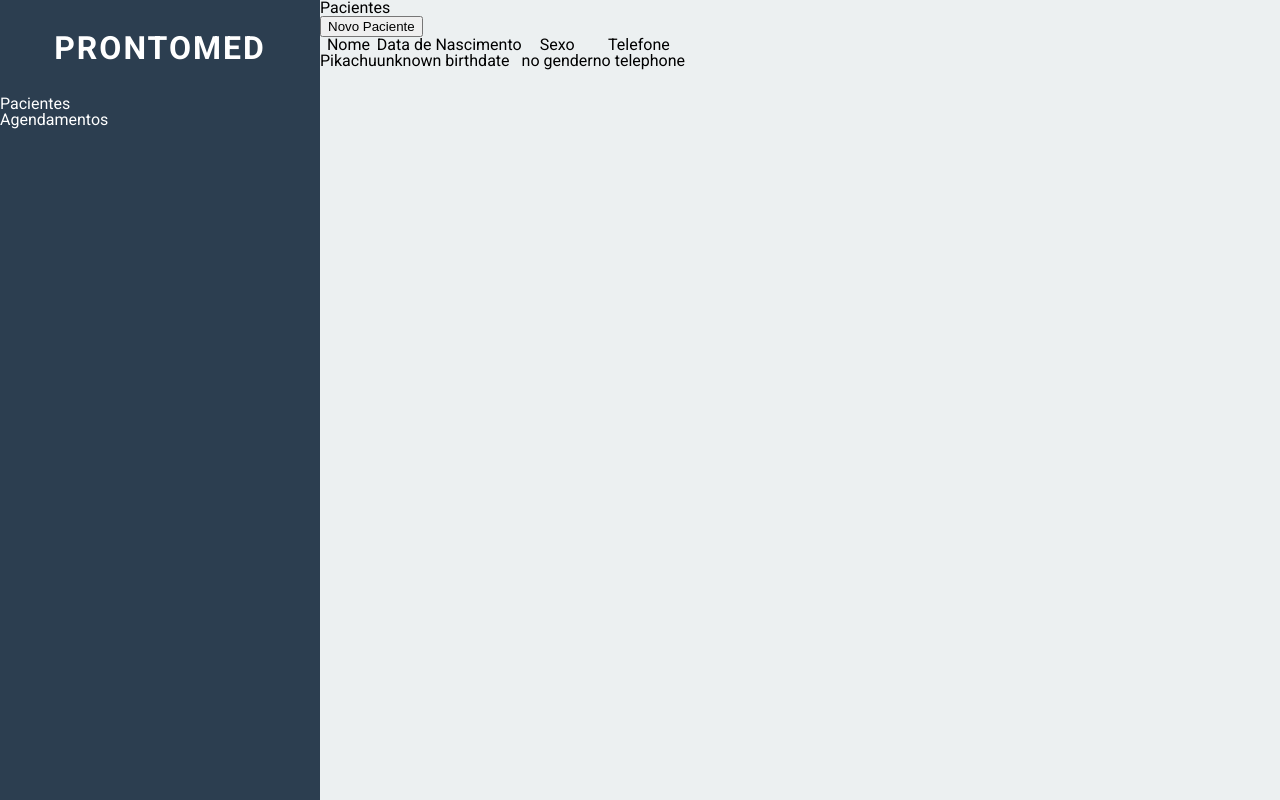
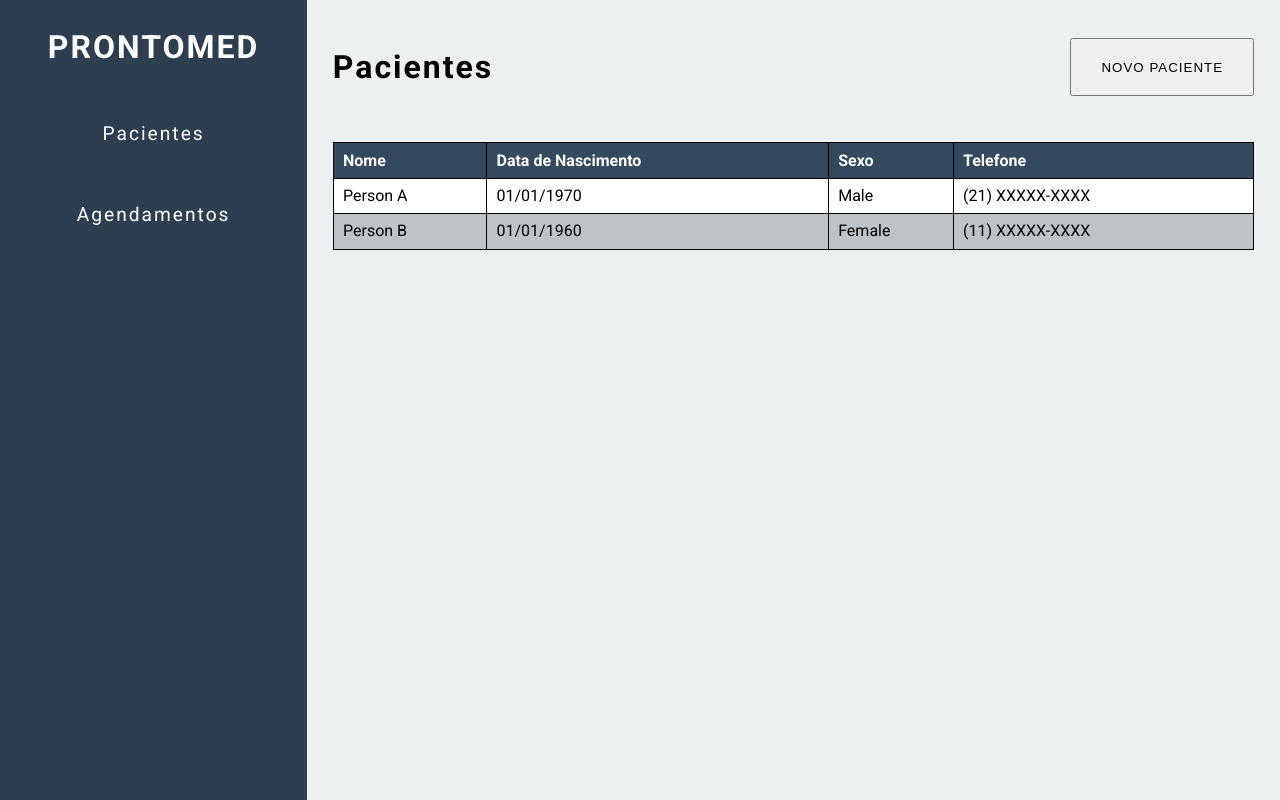
Before and after one commit to igorbalteiro/prontuario-eletronico, a React (Create React App) app in the folder prontuario-eletronico-web/: page / in a window 1280 px wide. Built offline with nearby package versions, Linux system fonts and the light colour scheme.

Commit message:
Add styles

```diff
--- a/prontuario-eletronico-web/src/App.css
+++ b/prontuario-eletronico-web/src/App.css
@@ -22,3 +22,20 @@
   letter-spacing: 2px;
   margin: 10% 0;
 }
+
+a {
+  text-decoration: none;
+  color: white;
+}
+
+.App-header-navigation {
+  display: flex;
+  flex-direction: column;
+  text-align: center;
+  letter-spacing: 2px;
+  font-size: 1.2rem;
+}
+
+.App-header-navigation a {
+  padding: 10% 0;
+}
--- a/prontuario-eletronico-web/src/App.tsx
+++ b/prontuario-eletronico-web/src/App.tsx
@@ -5,10 +5,16 @@ import Patients from './components/Patients/Patients';
 
 const patientsData = [
   {
-    name: 'Pikachu',
-    gender: 'no gender',
-    birthDate: 'unknown birthdate',
-    telephone: 'no telephone'
+    name: 'Person A',
+    gender: 'Male',
+    birthDate: '01/01/1970',
+    telephone: '(21) XXXXX-XXXX'
+  },
+  {
+    name: 'Person B',
+    gender: 'Female',
+    birthDate: '01/01/1960',
+    telephone: '(11) XXXXX-XXXX'
   }
 ];
 
@@ -17,12 +23,12 @@ function App() {
     <main className='App'>
       <header className='App-header'>
         <h1 className='App-header-title'>PRONTOMED</h1>
-        <h2>Pacientes</h2>
-        <h2>Agendamentos</h2>
+        <nav className='App-header-navigation'>
+          <a href='#'>Pacientes</a>
+          <a href='#'>Agendamentos</a>
+        </nav>
       </header>
-      <div>
-        <Patients patientsListData={patientsData} />
-      </div>
+      <Patients patientsListData={patientsData} />
     </main>
   );
 }
--- a/prontuario-eletronico-web/src/components/Patients/Patients.css
+++ b/prontuario-eletronico-web/src/components/Patients/Patients.css
@@ -0,0 +1,35 @@
+.Patients {
+  width: 75%;
+  padding: 3% 2%;
+}
+
+.Patients-header {
+  display: flex;
+  height: 8%;
+  justify-content: space-between;
+  align-items: center;
+}
+
+.Patients-header-title {
+  font-weight: bolder;
+  font-size: 2rem;
+  letter-spacing: 2px;
+}
+
+.Patients-header-button {
+  height: 100%;
+  width: 20%;
+  cursor: pointer;
+  text-transform: uppercase;
+  letter-spacing: 1px;
+  font-weight: normal;
+
+  transition: all .2s ease;
+}
+
+.Patients-header-button:hover {
+  color: white;
+  background-color: black;
+
+  transition: all .2s ease;
+}
--- a/prontuario-eletronico-web/src/components/Patients/Patients.tsx
+++ b/prontuario-eletronico-web/src/components/Patients/Patients.tsx
@@ -14,8 +14,8 @@ const Patients = ({ patientsListData }) => {
   return (
     <section className='Patients'>
       <div className='Patients-header'>
-        <h3>Pacientes</h3>
-        <button>Novo Paciente</button>
+        <h3 className='Patients-header-title'>Pacientes</h3>
+        <button className='Patients-header-button'>Novo Paciente</button>
       </div>
       {displayPatientsList()}
     </section>
--- a/prontuario-eletronico-web/src/components/PatientsList/PatientsList.css
+++ b/prontuario-eletronico-web/src/components/PatientsList/PatientsList.css
@@ -0,0 +1,28 @@
+table, th, td {
+  border: 1px solid black;
+}
+
+th, td {
+  padding: 1% 0;
+  padding-left: 1%;
+}
+
+.Patients-list-table {
+  width: 100%;
+  margin: 5% 0;
+  text-align: left;
+}
+
+tr:nth-child(even) {
+  background: #bdc3c7;
+}
+
+tr:nth-child(odd) {
+  background: #FFF;
+}
+
+.Patients-list-table th {
+  font-weight: bold;
+  background-color: #34495e;
+  color: white;
+}
--- a/prontuario-eletronico-web/src/components/PatientsList/PatientsList.tsx
+++ b/prontuario-eletronico-web/src/components/PatientsList/PatientsList.tsx
@@ -4,7 +4,7 @@ import './PatientsList.css';
 
 const PatientsList = ({ patientsList }) => {
   return (
-    <table>
+    <table className='Patients-list-table'>
       <thead>
         <tr>
           <th>Nome</th>
```
Also changed, not shown: prontuario-eletronico-web/src/index.css (line endings or trailing spaces).
